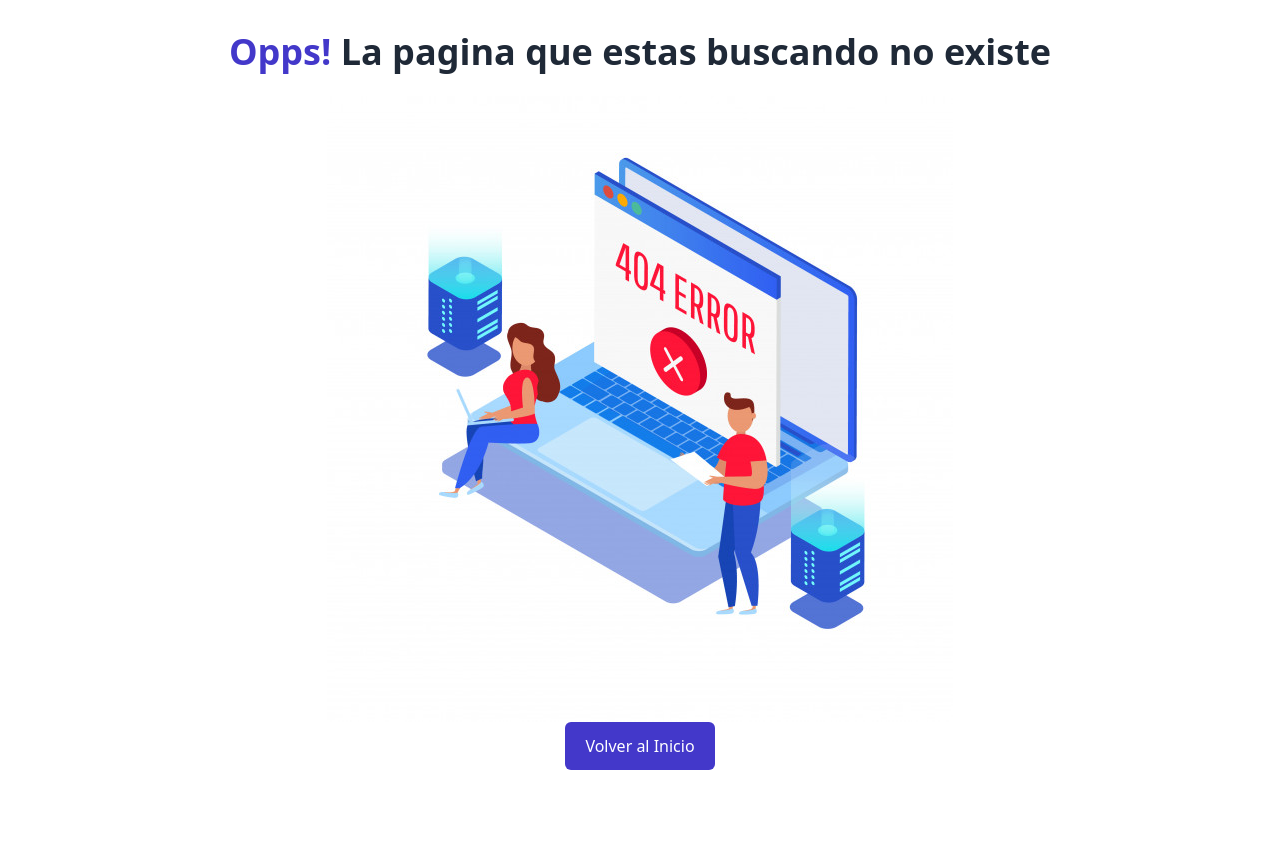
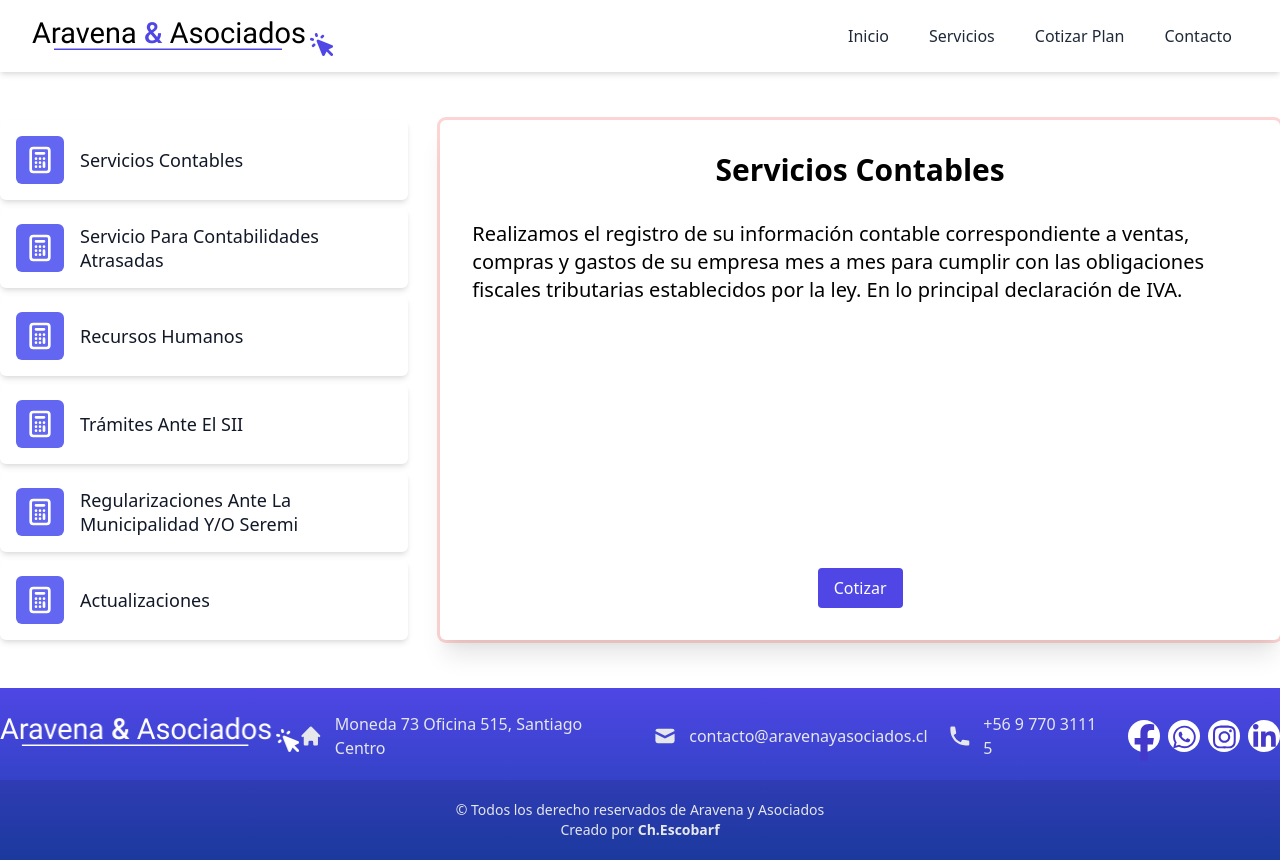
Before and after one commit to chescobarf/Aravena-y-Asociados, a Next.js app: page /Servicios in a window 1280 px wide. Before the commit this address had no page. Before the commit the page ends 800 px from the top, so only its background shows below. Built offline with nearby package versions, Linux system fonts and the light colour scheme.

Commit message:
Add Servicios Page, automatic State&Effect

```diff
--- a/components/Footer/Contact.jsx
+++ b/components/Footer/Contact.jsx
@@ -7,8 +7,6 @@ import {
   faInstagram,
 } from "@fortawesome/free-brands-svg-icons";
 function Contact(props) {
-  console.log();
-
   const socials = () => {
     if (props.showSocials == "true") {
       return (
--- /dev/null
+++ b/pages/Servicios.jsx
@@ -0,0 +1,80 @@
+import React, { useState, useEffect } from "react";
+import Header from "../components/Header/Header";
+import Footer from "../components/Footer/Footer";
+import Link from "next/link";
+
+function Cotizar() {
+  const [servicios, setServicios] = useState([]);
+
+  const [servicio, SetServicio] = useState(1);
+
+  const fetchData = () => {
+    fetch("http://localhost:3000/api/servicesArray")
+      .then((response) => response.json())
+      .then((data) => setServicios(data))
+      .catch((error) => console.error("Error:", error));
+    console.log(servicios);
+  };
+
+  useEffect(() => {
+    fetchData();
+  }, []);
+
+  useEffect(() => {
+    var descrip = document.querySelector("#description");
+    var title = document.querySelector("#title");
+    var content = servicios.find((element) => element.id === servicio);
+
+    if (content != undefined) {
+      descrip.innerHTML = content.descrip;
+      title.innerHTML = content.name;
+    } else {
+      descrip.innerHTML = "";
+      title.innerHTML = "";
+    }
+  });
+
+  return (
+    <>
+      <Header></Header>
+      <div className="container mx-auto my-12 flex flex-row gap-8">
+        <div className="lateral w-6/12 flex flex-col gap-2">
+          {servicios.map((item) => {
+            return (
+              <button
+                class="item flex bg-gray-border-gray-100 border-gray-100 rounded-md shadow-md p-4 hover:shadow-xl transition-all items-center cursor-pointer w-full"
+                key={item.id}
+                onClick={() => SetServicio(item.id)}
+              >
+                <div class="flex-shrink-0">
+                  <div class="flex items-center justify-center h-12 w-12 rounded-md bg-indigo-500 text-white">
+                    <img src={item.svg} alt="" className="w-8 h-8" />
+                  </div>
+                </div>
+                <div class="ml-4">
+                  <dt class="text-lg leading-6 font-medium text-gray-900 text-left">
+                    {item.name}
+                  </dt>
+                </div>
+              </button>
+            );
+          })}
+        </div>
+        <div className="shadow-xl w-full p-8 hover:shadow-2xl ring rounded-md ring-red-400 ring-opacity-30 relative">
+          <h1 id="title" className="text-center text-3xl font-bold  mb-8"></h1>
+          <div id="description" className="text-xl"></div>
+          <div className="grid place-items-center absolute bottom-0 w-full left-0 mb-8">
+            <Link href="/Cotizar">
+              <a className="px-4 py-2 font-medium text-base bg-indigo-600 text-white rounded cursor-pointer">
+                Cotizar
+              </a>
+            </Link>
+          </div>
+        </div>
+      </div>
+      <Footer></Footer>
+    </>
+  );
+}
+
+export default Cotizar;
--- a/pages/api/hello.js
+++ /dev/null
@@ -1,6 +0,0 @@
-// Next.js API route support: https://nextjs.org/docs/api-routes/introduction
-
-export default (req, res) => {
-  res.statusCode = 200
-  res.json({ name: 'John Doe' })
-}
--- /dev/null
+++ b/pages/api/servicesArray.js
@@ -0,0 +1,56 @@
+// Next.js API route support: https://nextjs.org/docs/api-routes/introduction
+
+export default (req, res) => {
+  res.statusCode = 200
+  res.json([{
+    id:1,
+    name:"Servicios Contables",
+    descrip:`Realizamos el registro de su información contable
+    correspondiente a ventas, compras y gastos de su empresa mes a
+    mes para cumplir con las obligaciones fiscales tributarias
+    establecidos por la ley. En lo principal declaración de IVA.`,
+    svg:'/icons/serviciosContables.svg'
+},
+{
+    id:2,
+    name:"Servicio Para Contabilidades Atrasadas",
+    descrip:`En breve plazo posible colocamos su contabilidad al día,
+    regularizamos los IVA atrasados, imposiciones, asistimos a
+    citaciones del SII, rectificamos Declaración de Impuesto Renta,
+    entre otros`,
+    svg:'/icons/serviciosContables.svg'
+},
+{
+    id:3,
+    name:"Recursos Humanos",
+    descrip:`Confeccionamos Contratos de Trabajo, Liquidaciones de Sueldo
+    mensualmente, Libro de remuneraciones, Preparamos y Declaramos
+    sus Imposiciones, Confeccionamos Cartas de Aviso Despido,
+    Calculamos y Confeccionamos Finiquitos.`,
+    svg:'/icons/serviciosContables.svg'
+},
+{
+    id:4,
+    name:"Trámites Ante El SII",
+    descrip:`Asesoramos permanentemente a nuestros clientes. Gestionamos la
+    Iniciación de actividades, Ampliaciones de Giro, cambio de
+    Domicilio, Cambios Societarios, IVA Exportador, Cambio de
+    Sujeto, Términos de Giro, etc.`,
+    svg:'/icons/serviciosContables.svg'
+},
+{
+    id:5,
+    name:"Regularizaciones Ante La Municipalidad Y/O Seremi",
+    descrip:`Si ya iniciaste tu emprendimiento y debes regularizar patentes,
+    permisos u otros, te ayudamos. Cuéntanos tu caso y te daremos
+    solución.`,
+    svg:'/icons/serviciosContables.svg'
+},
+{
+    id:6,
+    name:"Actualizaciones",
+    descrip:`Mantenemos informados a nuestros clientes respecto de cambios en
+    las normativas tributarias y laborales`,
+    svg:'/icons/serviciosContables.svg'
+  }])
+}
```
Also changed, not shown: public/icons/serviciosContables.svg (added).
